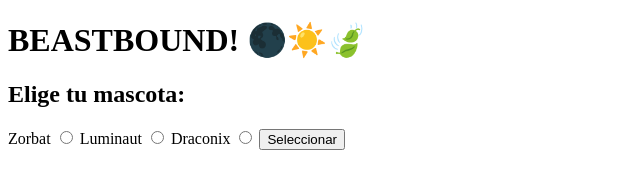
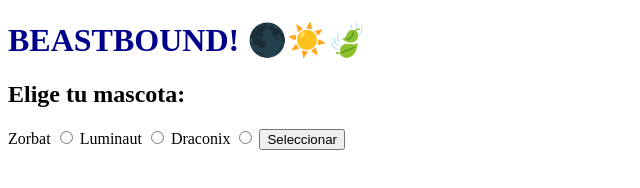
Before and after one commit to mauricio-nm/BeastBound, a plain HTML site: page BeastBound.html in a window 1280 px wide. Shown: the whole page, without its empty margins (0-640 px from the left). Drawn offline with Linux system fonts and the light colour scheme.

Commit message:
feat: added new styles to css

```diff
--- a/BeastBound.html
+++ b/BeastBound.html
@@ -7,7 +7,7 @@
     <link rel="stylesheet" href="./styles.css">
   </head>
   <body>
-    <h1>BEASTBOUND! 🌑☀️🍃</h1>
+    <h1 id="titulo" >BEASTBOUND! 🌑☀️🍃</h1>
 
       <section id="seleccionar-mascota">
           <h2>Elige tu mascota:</h2>
--- a/styles.css
+++ b/styles.css
@@ -0,0 +1,3 @@
+#titulo {
+    color:darkblue
+}
```
